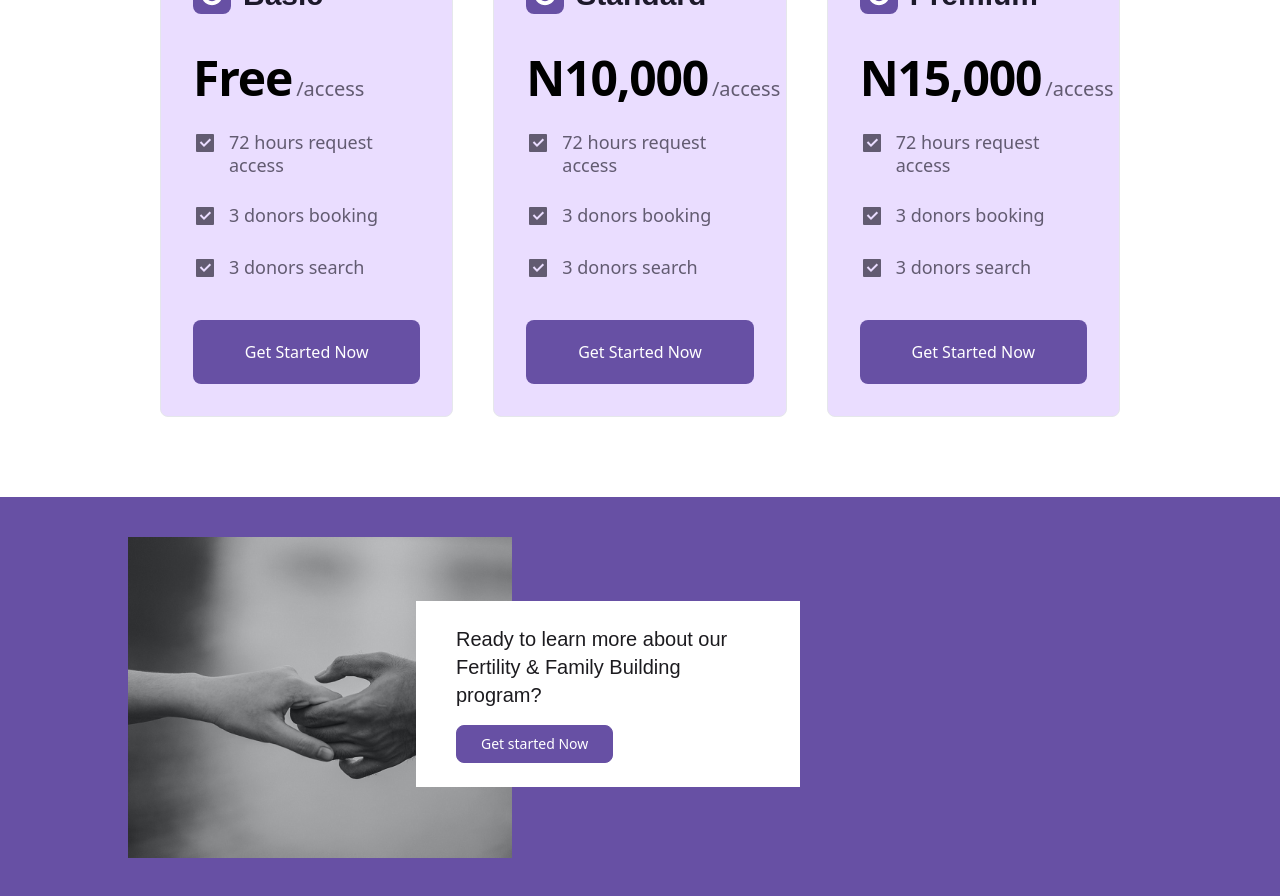
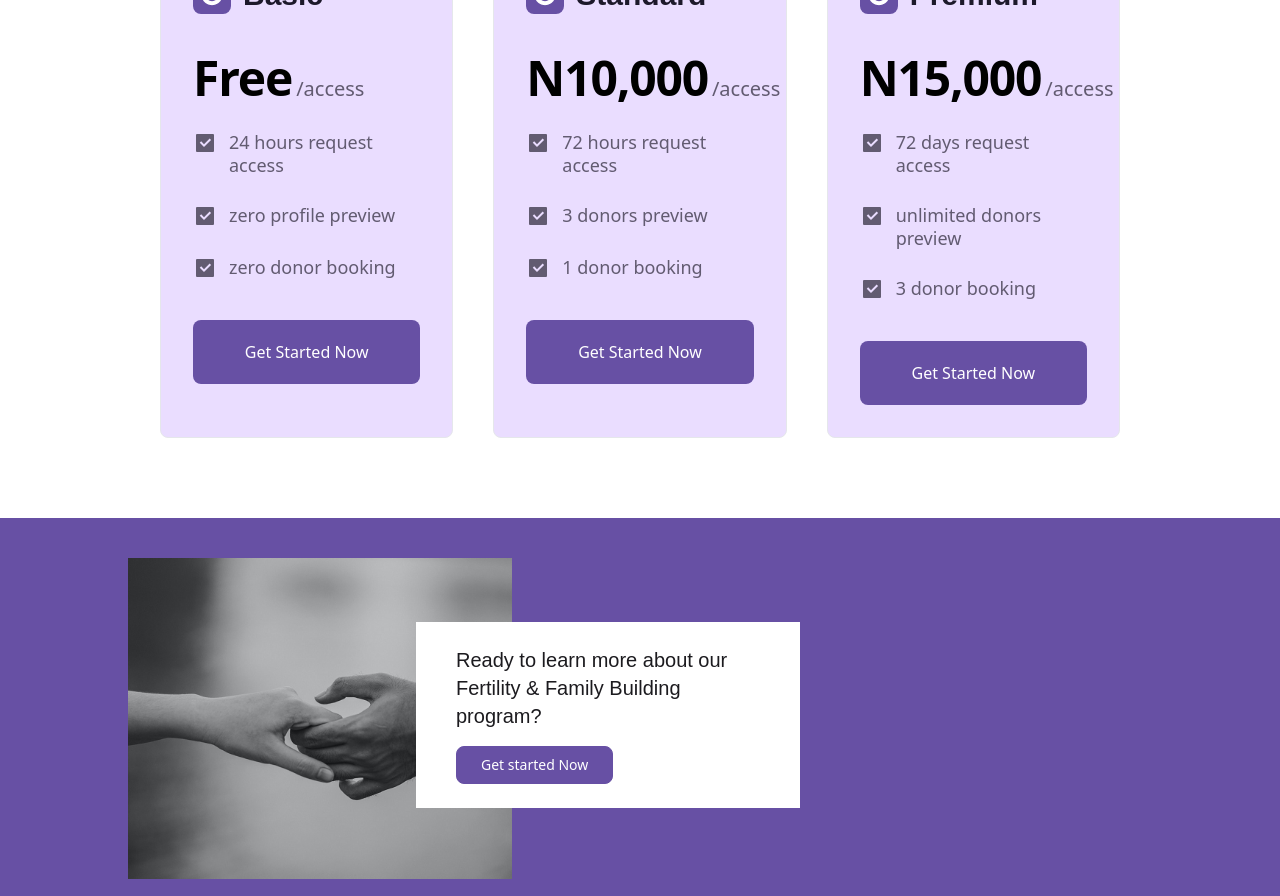
Before and after one commit to tolem23/qweevmain, a Vue app: page / in a window 1280 px wide. Shown: the part 2920-3816 px from the top of the page. Built offline with nearby package versions, Linux system fonts and the light colour scheme; a web font is replaced by a local one.

Commit message:
updatetoday

```diff
--- a/src/components/Carousel.vue
+++ b/src/components/Carousel.vue
@@ -1,5 +1,5 @@
 <template>
-    <swiper
+    <swiper speed="1500" grabCursor="true"
       :modules="modules"
       :slides-per-view="sliderPreview"
       :space-between="space"
--- a/src/components/PurpleCard.vue
+++ b/src/components/PurpleCard.vue
@@ -11,7 +11,7 @@
         </div>
         <!-- List -->
           <ul role="list" class="space-y-7   my-7 " >
-            <li class="flex space-x-3" v-for="item in lists" :key="item">
+            <li class="flex space-x-3" v-for="item in cardlist" :key="item">
                 <!-- Icon -->
                 <svg  class="flex-shrink-0 " xmlns="http://www.w3.org/2000/svg"  fill="currentColor" viewBox="0 0 24 24" width="24" height="24"><path fill="none" d="M0 0h24v24H0z"/><path d="M4 3h16a1 1 0 0 1 1 1v16a1 1 0 0 1-1 1H4a1 1 0 0 1-1-1V4a1 1 0 0 1 1-1zm7.003 13l7.07-7.071-1.414-1.414-5.656 5.657-2.829-2.829-1.414 1.414L11.003 16z"/></svg>
                 <span class="text-lg font-normal leading-tight ">{{item.list}}</span>
@@ -34,10 +34,10 @@ props:{
         type:String,
         default:"#20,000"
     },
-   //  cardlist: {
-     //    type: Array,
-      //   default:this.lists
-     //  },
+   cardlist: {
+         type: Array
+
+       },
 
 },
  data() {
--- a/src/views/HomeView.vue
+++ b/src/views/HomeView.vue
@@ -5,7 +5,7 @@
     <Header class=""></Header>
     <Intro/>
     </div>
-    <div>
+    <div id="about">
         <AboutUs/>
     </div>
     <div class="md:w-[70%] mx-auto mt-5 mb-3 font-ubuntu ">
@@ -14,24 +14,24 @@
     <div class="w-[80%] mx-auto mt-10 mb-20">
         <CarouselImage/>
     </div>
-    <div clss="pt-32">
+    <div clss="pt-32" id="works">
         <h2>How it Works</h2>
         <p class="font-normal text-base lg:text-lg text-center">We understand how it is to navigate around here.<br> Let’s show your how it works in 4 easy steps.</p>
     </div>
-    <div class="mt-20">
+    <div class="mt-20"  id="">
         <Works/>
     </div>
     <div  class="pt-10 clear-left mb-20">
         <h2 class="">Our Pricing Plan</h2>
         <p class="font-normal text-center text-base lg:text-lg">Our pricing plan covers for level of access to our platform</p>
     </div>
-    <div class=" mb-20">
+    <div id="pricing" class=" mb-20">
         <Pricing/>
     </div>
-    <div>
+    <div id="services">
         <Services/>
     </div>
-    <div class="">
+    <div class="" id="contact">
         <ContactUs/>
     </div>
     <div class="mt-auto">
--- a/src/views/components/Header.vue
+++ b/src/views/components/Header.vue
@@ -43,7 +43,7 @@
                     </li>
                     <li class="flex  hover:bg-white py-1 sm:hover:bg-transparent hover:text-[#6750A4] transition ease-in-out duration-300 delay-300  sm:hover:scale-110">
                         <i class="px-3 sm:hidden font-light flex ri-phone-line"></i>
-                        <a href="">Contact Us</a>
+                        <a href="#contact">Contact Us</a>
                     </li>
                     <Button class="md:flex hidden" msg="Get Started"/>
                 </ul>
--- a/src/views/components/Pricing.vue
+++ b/src/views/components/Pricing.vue
@@ -1,8 +1,32 @@
 <template>
   <div class="w-[80%] md:w-[75%] lg:w-[66%] mx-auto grid md:grid-cols-3 sm:grid-cols-2 gap-10" >
-    <PurpleCard  title="Basic" amount="Free"  cardlist="['24 hours', 'Zero Profile Preview', 'Zero Booking' ]" />
-    <PurpleCard   title="Standard" amount="N10,000" />
-    <PurpleCard  title="Premium" amount="N15,000"  />
+    <PurpleCard  title="Basic" amount="Free"  :cardlist="[ {
+            list: '24 hours request access',
+          },
+          {
+            list: 'zero profile preview',
+          },
+          {
+            list: 'zero donor booking',
+          },]" />
+    <PurpleCard   title="Standard" amount="N10,000"   :cardlist="[ {
+            list: '72 hours request access',
+          },
+          {
+            list: '3 donors preview',
+          },
+          {
+            list: '1 donor booking',
+          },]" />
+    <PurpleCard  title="Premium" amount="N15,000"  :cardlist="[ {
+            list: '72 days request access',
+          },
+          {
+            list: 'unlimited donors preview',
+          },
+          {
+            list: '3 donor booking',
+          },]" />
   </div>
 </template>
 
```
